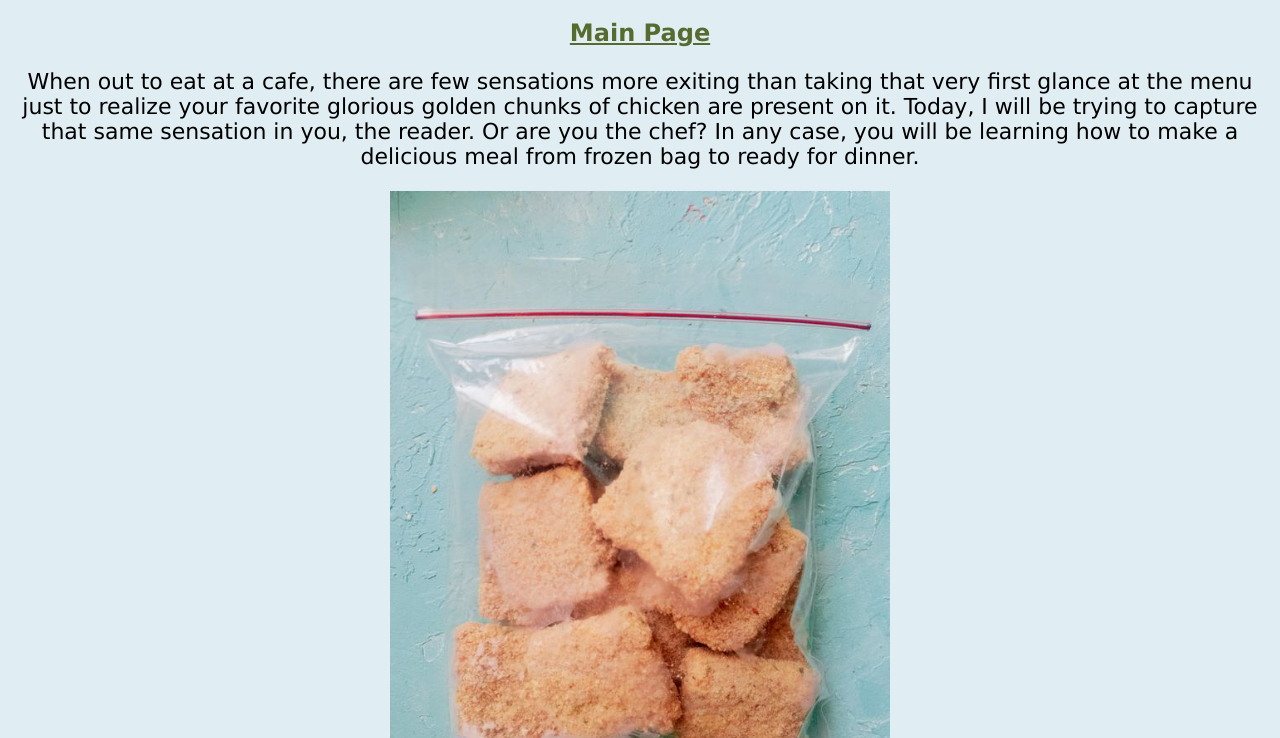
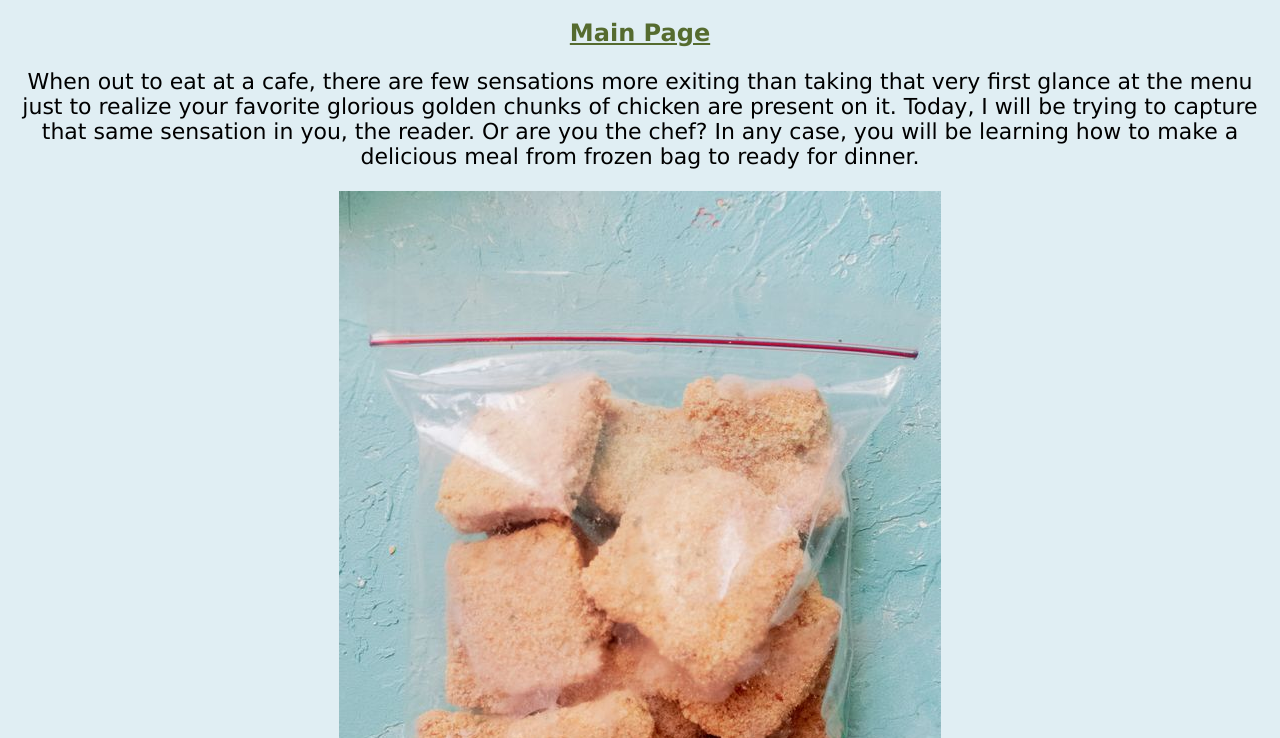
Before and after one commit to teej222/odin-recipes, a plain HTML site: page recipes/crispy-chicken-tenderloins.html in a window 1280 px wide. Shown: the part 62-800 px from the top of the page. Drawn offline with Linux system fonts and the light colour scheme.

Commit message:
adjusted food img size, edited README.md

```diff
--- a/recipes/crispy-chicken-tenderloins.html
+++ b/recipes/crispy-chicken-tenderloins.html
@@ -10,7 +10,7 @@
         <h1 id="header">Crispy Chicken Tenderloins</h1>
         <a href="../index.html">Main Page</a>
         <p class="desc">When out to eat at a cafe, there are few sensations more exiting than taking that very first glance at the menu just to realize your favorite glorious golden chunks of chicken are present on it. Today, I will be trying to capture that same sensation in you, the reader. Or are you the chef? In any case, you will be learning how to make a delicious meal from frozen bag to ready for dinner.</p>
-        <img src="../images/bag_chicken.jpg" alt="Chicken nuggets in a bag" class="food">
+        <img src="../images/bag_chicken.jpg" alt="Chicken nuggets in a bag" class="food-img">
         <h2>Ingredients:</h2>
         <ul class="lists">
             <li>Paper Plate</li>
--- a/styles.css
+++ b/styles.css
@@ -16,7 +16,7 @@ body {
 
 .food {
     height: auto;
-    width: 500px;
+    width: 400px;
 }
 
 .desc {
```
Also changed, not shown: 1 other file.
